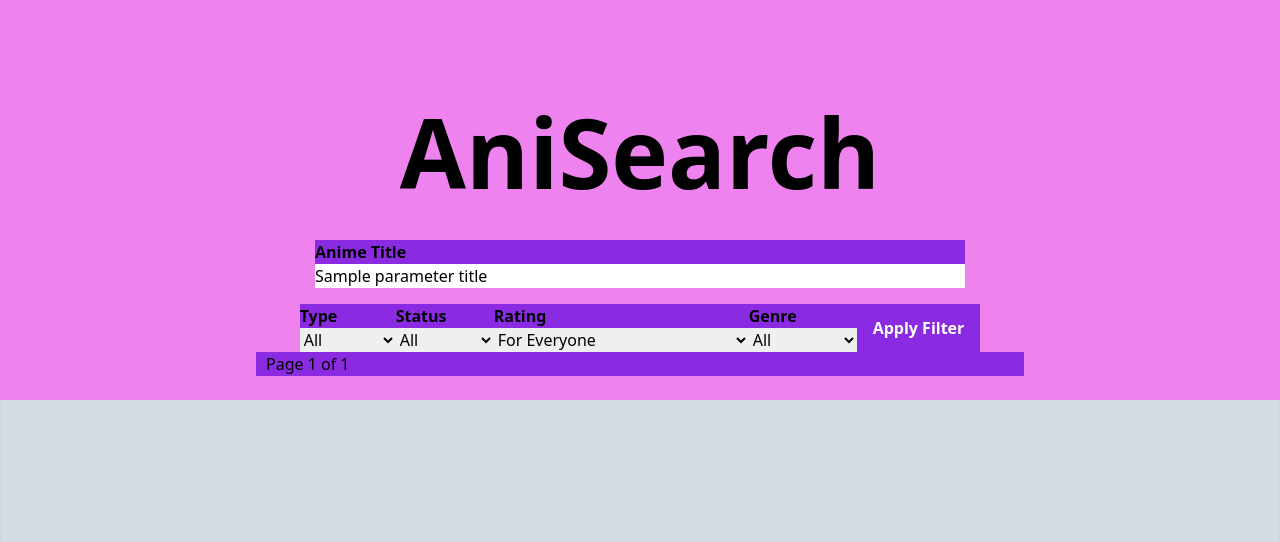
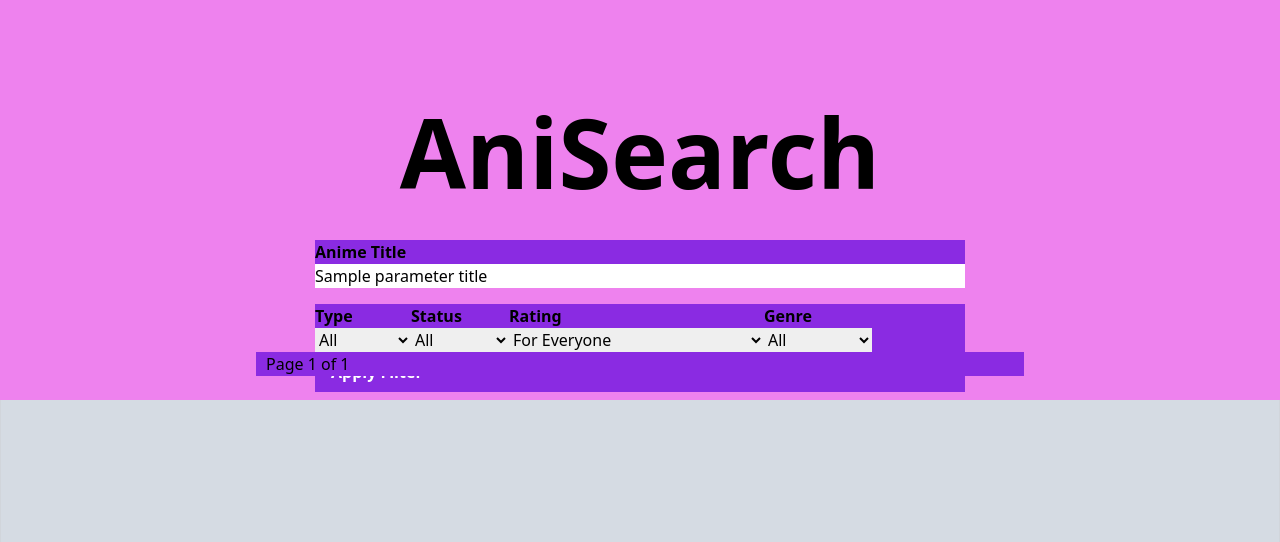
Before and after one commit to oezilot/Anime_API, a Flask app: template templates/selber.html in a window 1280 px wide. Shown: the top 542 px of the page. Run offline with Flask 3, Linux system fonts and the light colour scheme; the template is opened without the code that fills it: most values are stand-ins (such as "Sample title", 1, 10 or a date in 2020); grey boxes marked "Sample" are stand-in pictures.

Commit message:
filters fertig

```diff
--- a/static/styles.css
+++ b/static/styles.css
@@ -23,6 +23,9 @@
   background-color: blueviolet;
   display:flex;
   flex-direction:row;
+  width: 55vw;
+  max-width: 650px;
+  flex-wrap: wrap;:hidden;
 }
 .p {
   display:flex;
```
